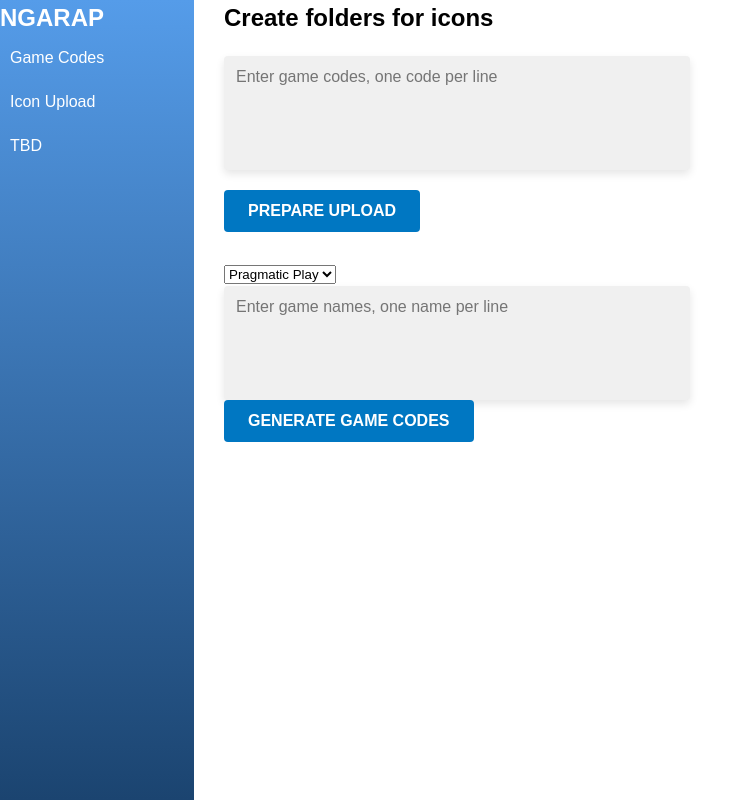
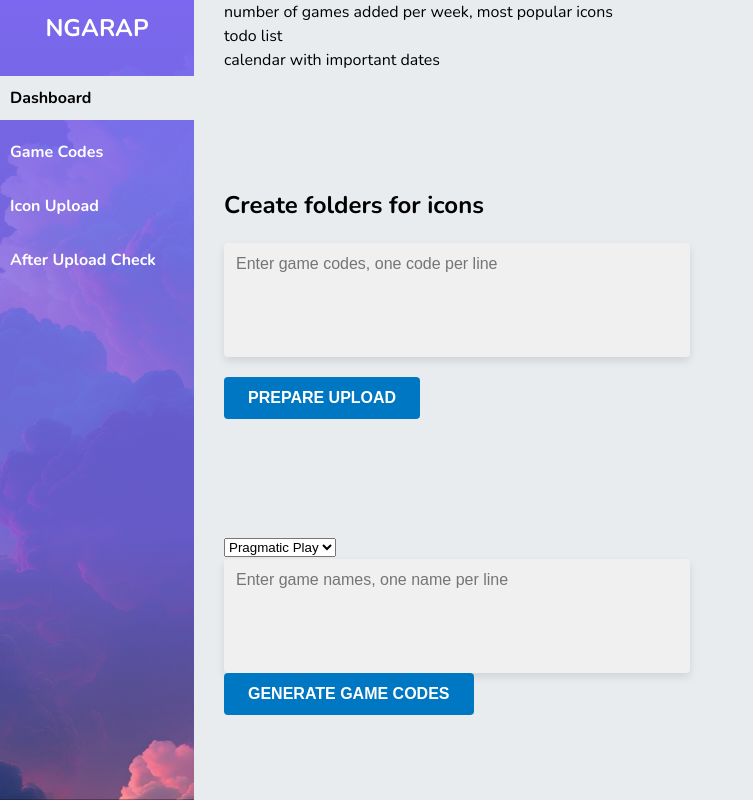
Before and after one commit to GoranK89/new-games-app, an Electron app: page index.html in a window 1000 px wide. Shown: the whole page, without its empty margins (0-753 px from the left). Drawn offline with nearby package versions, Linux system fonts and the light colour scheme.

Commit message:
side menu css styling

```diff
--- a/index.html
+++ b/index.html
@@ -5,15 +5,23 @@
     <meta http-equiv="X-UA-Compatible" content="IE=edge" />
     <meta name="viewport" content="width=device-width, initial-scale=1.0" />
     <title>New Games</title>
-    <link rel="stylesheet" href="style.css" />
+    <link rel="stylesheet" href="./css/main.min.css" />
   </head>
   <body>
     <section class="side-menu">
-      <h2>NGARAP</h2>
-      <ul>
+      <h2 class="side-menu__title">NGARAP</h2>
+      <ul class="side-menu__list">
+        <li><a class="active" href="#">Dashboard</a></li>
         <li><a href="#">Game Codes</a></li>
         <li><a href="#">Icon Upload</a></li>
-        <li><a href="#">TBD</a></li>
+        <li><a href="#">After Upload Check</a></li>
+      </ul>
+    </section>
+    <section class="dashboard">
+      <ul>
+        <li>number of games added per week, most popular icons</li>
+        <li>todo list</li>
+        <li>calendar with important dates</li>
       </ul>
     </section>
     <section class="section-create-folders">
--- a/scss/_layout.scss
+++ b/scss/_layout.scss
@@ -2,21 +2,52 @@ body {
   display: grid;
   grid-template-columns: 1fr 4fr;
   gap: 3rem;
+  font-family: 'Nunito', sans-serif;
+  background-color: #e9ecef;
 
   .side-menu {
     grid-row: 1/4;
     height: 100vh;
-    background: linear-gradient(to bottom, #559ce9, #1b4470);
+    background-image: linear-gradient(
+        to bottom,
+        rgba(124, 104, 238, 1),
+        rgba(124, 104, 238, 0.8),
+        rgba(124, 104, 238, 0.7),
+        rgba(124, 104, 238, 0)
+      ),
+      url('../resources/cloud.jpg');
+    background-size: cover;
+    background-repeat: no-repeat;
+    background-position: center;
     color: #fff;
+
+    &__title {
+      padding: 1rem;
+      text-align: center;
+      margin-bottom: 2rem;
+    }
+
+    &__list {
+      font-weight: 600;
+      display: flex;
+      flex-direction: column;
+      gap: 1rem;
 
       li {
         a {
           color: #fff;
           display: block;
           padding: 1rem;
+          transition: 0.3s;
 
           &:hover {
-          background: rgba(255, 255, 255, 0.8);
+            background: #e9ecef;
+            color: #000;
+          }
+        }
+
+        .active {
+          background: #e9ecef;
           color: #000;
         }
       }
--- a/scss/_variables.scss
+++ b/scss/_variables.scss
@@ -0,0 +1 @@
+@import url('https://fonts.googleapis.com/css2?family=Nunito:wght@300;400;500;700&display=swap');
```
Also changed, not shown: css/main.css (added), css/main.min.css (added), resources/cloud.jpg (added), style.css (deleted). Lines whose indentation alone changed are shown as unchanged.
